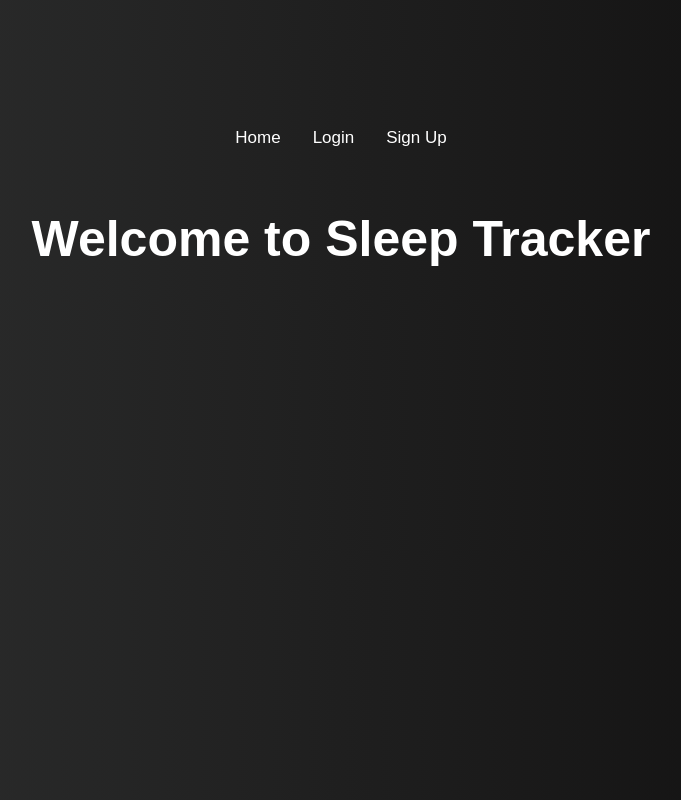
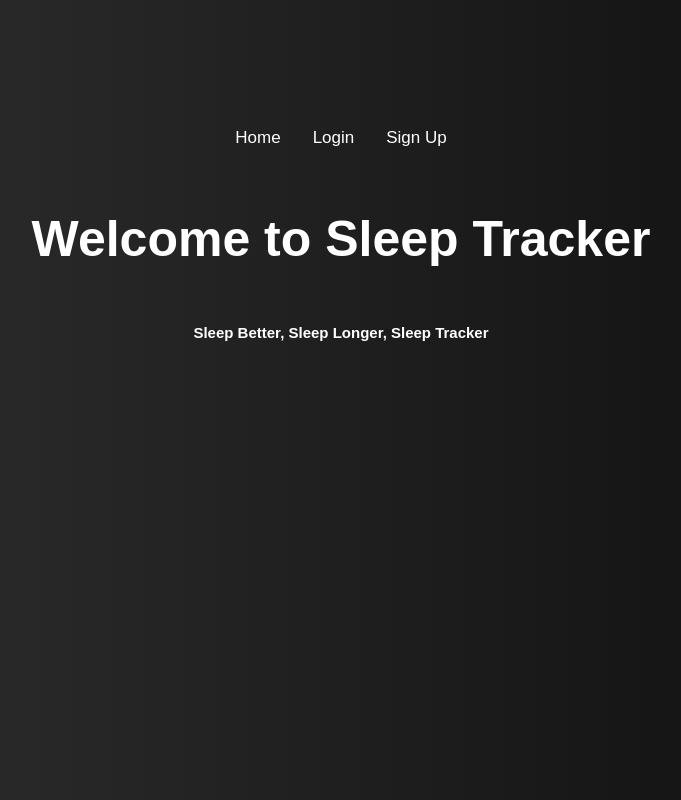
Before and after one commit to Buildweek-Food-Truck-Trackr2/front-end, a React (Create React App) app: page /Front-End/ in a window 1280 px wide. Shown: the whole page, without its empty margins (299-980 px from the left). Built offline with nearby package versions, Linux system fonts and the light colour scheme.

Commit message:
If run, this code will have an added h2 to Home

```diff
--- a/src/Components/modals/Home.js
+++ b/src/Components/modals/Home.js
@@ -1,5 +1,13 @@
 import React from "react";
 
-const Home = () => <h1>Welcome to Sleep Tracker</h1>;
+const Home = () => {
+  return (
+    <div>
+      <h1>Welcome to Sleep Tracker</h1>
+      <br />
+      <h2>Sleep Better, Sleep Longer, Sleep Tracker</h2>
+    </div>
+  );
+};
 
 export default Home;
--- a/src/Components/modals/Login.js
+++ b/src/Components/modals/Login.js
@@ -17,7 +17,6 @@ export default function Signin(props) {
       .then((response) => {
         console.log("response: ", response);
         setLoads(false);
-        // props.history.push("/my");
       })
       .catch((err) => console.log("Error: ", err));
   };
```
